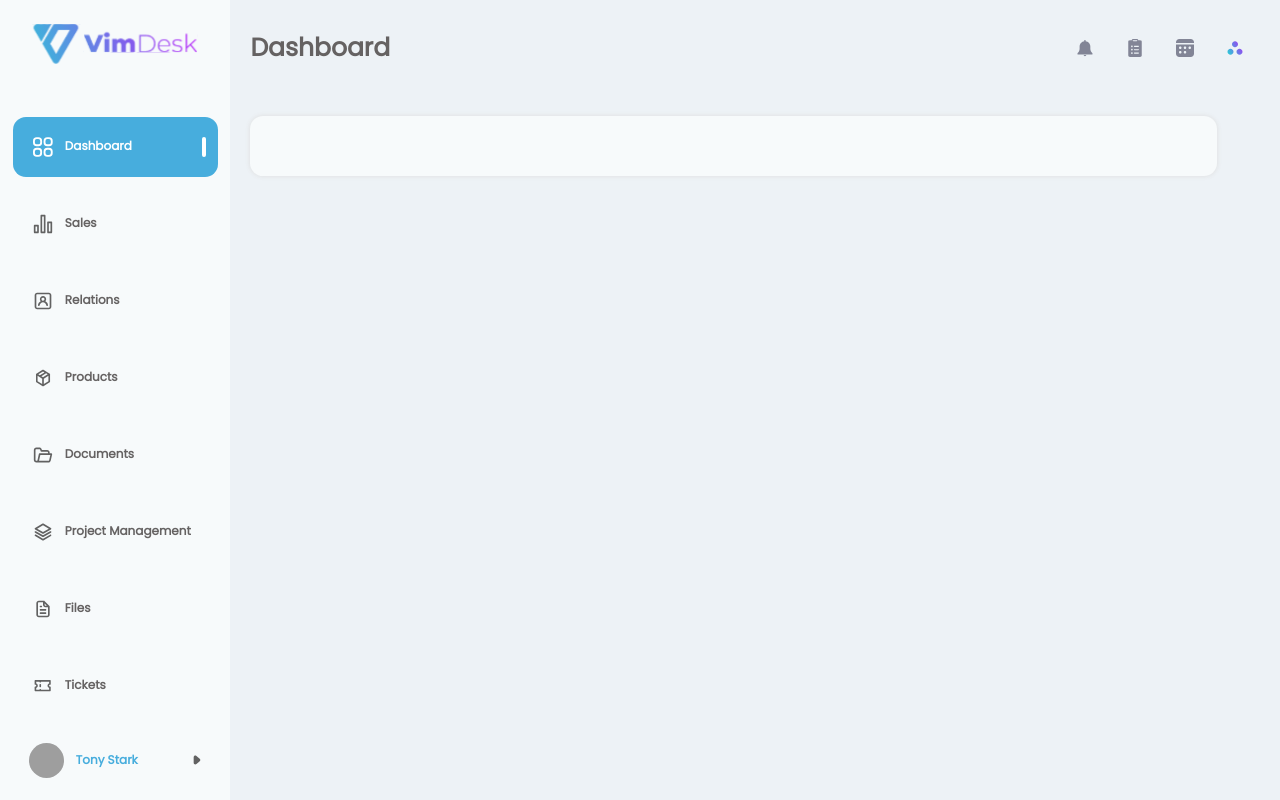
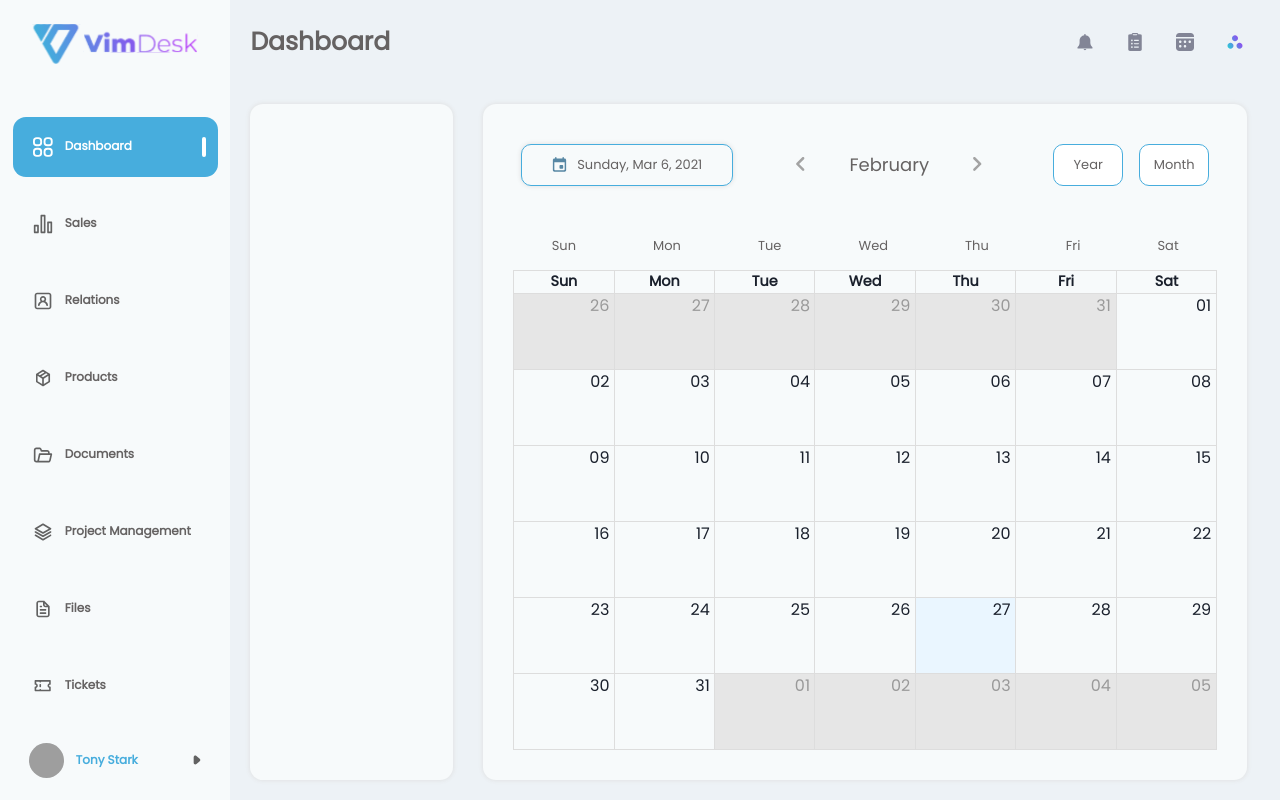
Before and after one commit to kin-mynthone/vimdesk_nextjs, a Next.js app: page /reminders in a window 1280 px wide. Built offline with nearby package versions, Linux system fonts and the light colour scheme; grey boxes are pictures that could not be loaded.

Commit message:
toolbar and header

```diff
--- a/pages/reminders/index.js
+++ b/pages/reminders/index.js
@@ -21,7 +21,7 @@ import { MotionButton } from "../../constants/components/motion";
 import { signInInputStore, navigationBarStore } from "../../stores/index";
 
 import { Calendar, momentLocalizer } from "react-big-calendar";
-//import moment from "moment";
+import moment from "moment";
 import "react-big-calendar/lib/addons/dragAndDrop/styles.css";
 import "react-big-calendar/lib/css/react-big-calendar.css";
 import { ThinArrowLeft, ThinArrowRight, CalendarToday } from "../../assets";
@@ -36,7 +36,7 @@ export default function Reminders() {
   useEffect(() => {
     setIsCredentialValid(true);
   });
-  //const localizer = momentLocalizer(moment);
+  const localizer = momentLocalizer(moment);
 
   const QuickView = () => {
     return (
@@ -276,13 +276,12 @@ export default function Reminders() {
 
         <Calendar
           localizer={localizer}
-          defaultDate={new Date()}
+          // events={events}
+          popup
           startAccessor="start"
           endAccessor="end"
-          bgColor={"black"}
           components={{
-            toolbar: Hide,
-            header: Hide,
+            toolbar: "Hide",
           }}
           // events={this.state.events}
           style={{ height: "60vh", width: width * 0.55 }}
@@ -304,7 +303,7 @@ export default function Reminders() {
       }}
     >
       <QuickView />
-      {/* <MyCalendar /> */}
+      <MyCalendar />
     </Flex>
   );
 }
```
